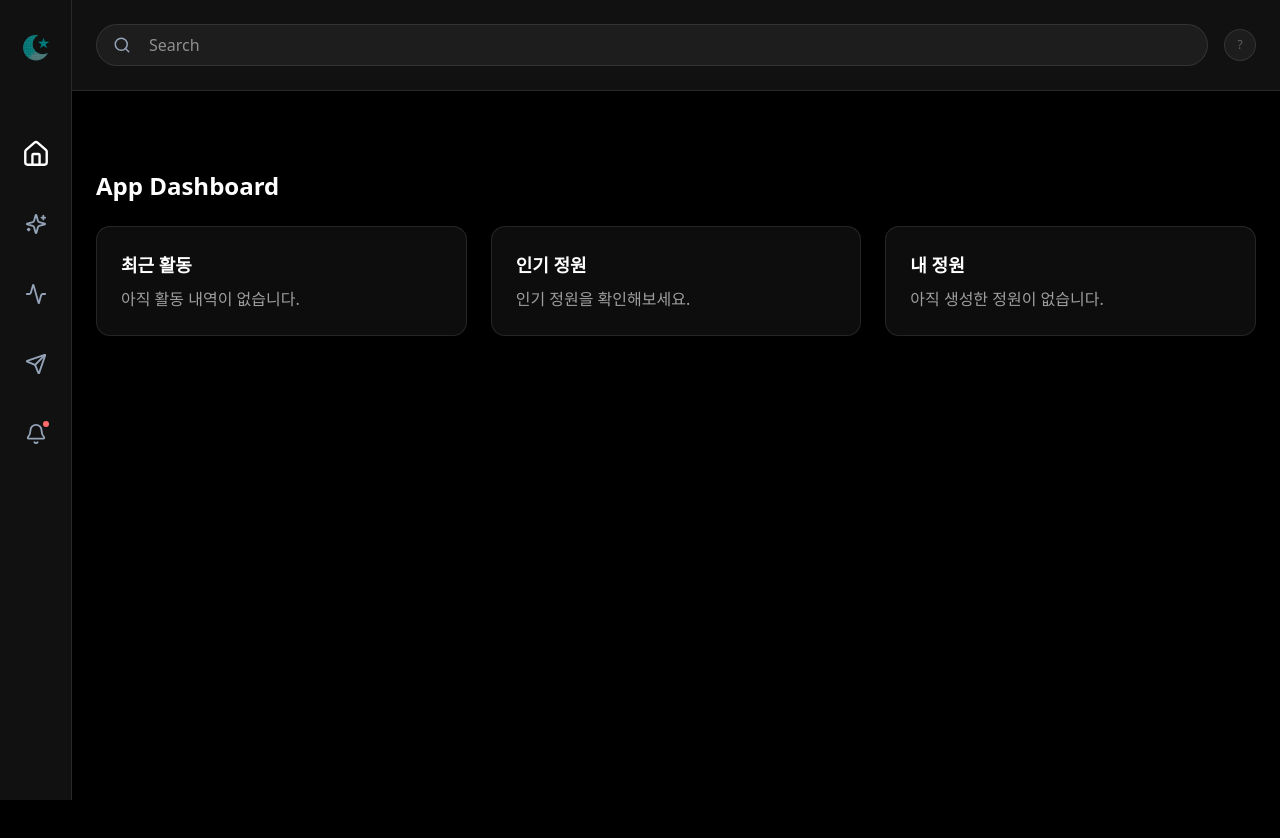
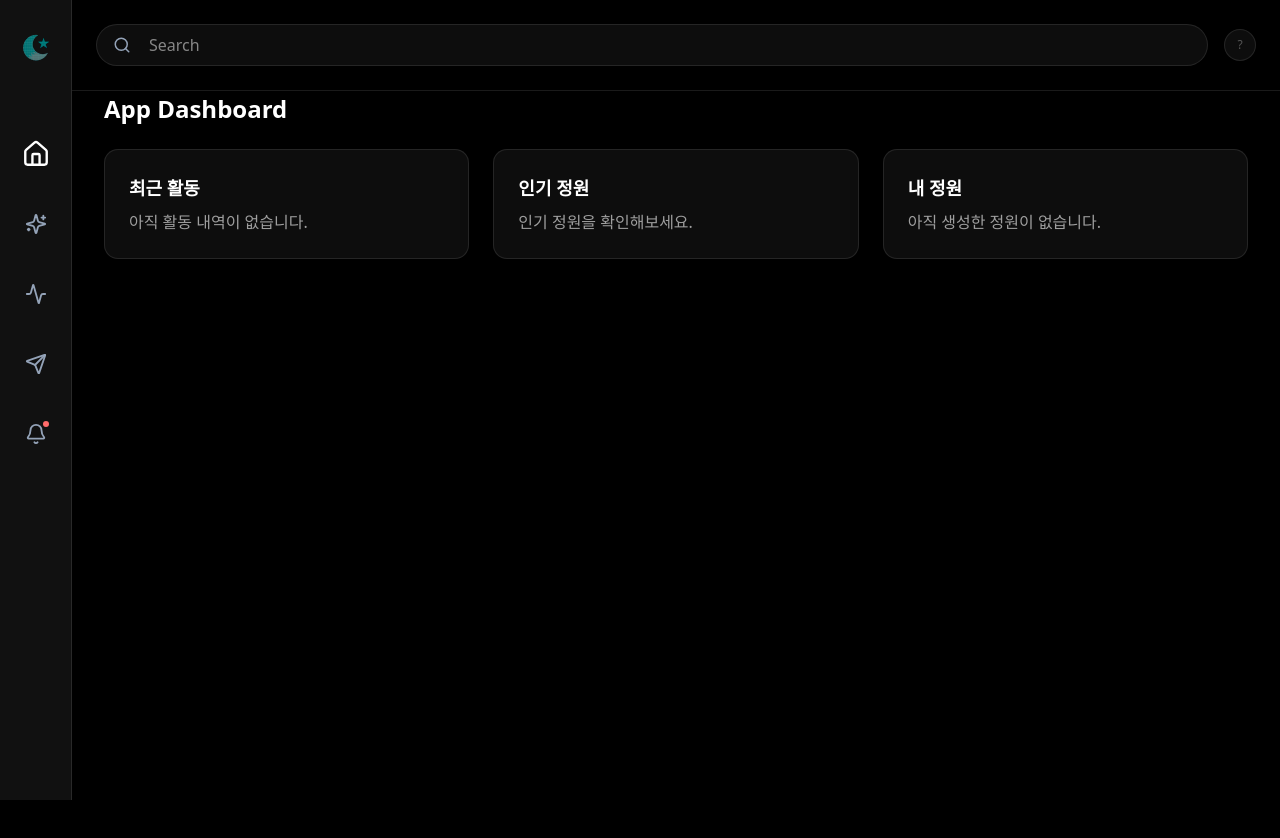
Before and after one commit to blgamann/moonlight-prepmf, a Next.js app: page /app in a window 1280 px wide. Shown: the top 838 px of the page. After the commit the page ends 800 px from the top, so only its background shows below. Built offline with nearby package versions, Linux system fonts and the light colour scheme; no server answers.

Commit message:
chore: refactor styles

```diff
--- a/app/(tabs)/app/page.tsx
+++ b/app/(tabs)/app/page.tsx
@@ -4,7 +4,7 @@ import MainPage from "@/pages/main";
 
 export default function App() {
   return (
-    <div className="min-h-screen bg-black overflow-hidden">
+    <div className="bg-black overflow-hidden mt-5">
       <MainPage />
     </div>
   );
--- /dev/null
+++ b/app/(tabs)/layout.tsx
@@ -0,0 +1,18 @@
+import Sidebar from "@/components/app/sidebar";
+import Header from "@/components/app/header";
+
+export default function TabLayout({
+  children,
+}: Readonly<{
+  children: React.ReactNode;
+}>) {
+  return (
+    <div className="overscroll-none bg-black">
+      <Sidebar />
+      <div className="ml-[72px] w-[calc(100%-72px)]">
+        <Header />
+        <div>{children}</div>
+      </div>
+    </div>
+  );
+}
--- a/app/layout.tsx
+++ b/app/layout.tsx
@@ -1,8 +1,6 @@
 import type { Metadata } from "next";
 import "./globals.css";
 import { ClerkProvider } from "@clerk/nextjs";
-import Sidebar from "@/components/app/sidebar";
-import Header, { HEADER_HEIGHT } from "@/components/app/header";
 
 export const metadata: Metadata = {
   title: "Create Next App",
@@ -15,16 +13,10 @@ export default function RootLayout({
   children: React.ReactNode;
 }>) {
   return (
-    <ClerkProvider>
-      <html lang="ko" className="bg-black">
-        <body className="overscroll-none bg-black">
-          <Sidebar />
-          <div className="ml-[72px] w-[calc(100%-72px)]">
-            <Header />
-            <div style={{ marginTop: HEADER_HEIGHT }}>{children}</div>
-          </div>
-        </body>
-      </html>
-    </ClerkProvider>
+    <html lang="ko" className="bg-black">
+      <body>
+        <ClerkProvider>{children}</ClerkProvider>
+      </body>
+    </html>
   );
 }
--- a/app/page.tsx
+++ b/app/page.tsx
@@ -68,7 +68,7 @@ export default function Home() {
 
           {/* CTA Button with hover animations as in landing.html */}
           <a
-            href="#"
+            href="/app"
             className="cta-button group inline-flex items-center px-8 py-4 bg-[#6dd1e4] text-white font-bold rounded-full mt-8 transition-all hover:-translate-y-2 hover:shadow-lg hover:shadow-[#6dd1e4]/20"
           >
             가든 둘러보기
--- a/components/app/header.tsx
+++ b/components/app/header.tsx
@@ -201,7 +201,7 @@ export default function Header() {
 
   return (
     <>
-      <header className="flex items-center justify-between p-6 border-b border-white/10 bg-[#111] fixed top-0 left-[72px] right-0 z-20">
+      <header className="flex items-center justify-between p-6 border-b border-white/10 bg-black fixed top-0 left-[72px] right-0 z-20">
         <div className="relative flex-1">
           {/* Header search button */}
           <div
--- a/pages/main.tsx
+++ b/pages/main.tsx
@@ -1,6 +1,6 @@
 export default function MainPage() {
   return (
-    <main className="p-6">
+    <main className="px-8">
       <h1 className="text-2xl font-bold text-white">App Dashboard</h1>
       <div className="mt-6 grid grid-cols-1 md:grid-cols-2 lg:grid-cols-3 gap-6">
         <div className="bg-white/5 border border-white/10 rounded-xl p-6">
--- a/pages/search.tsx
+++ b/pages/search.tsx
@@ -6,7 +6,7 @@ interface SearchPageProps {
 
 export default function SearchPage({ searchValue }: SearchPageProps) {
   return (
-    <main className="p-6">
+    <main className="px-8">
       <div className="flex items-center gap-2 mb-6">
         <Search className="w-5 h-5 text-[#36bccf]" />
         <h1 className="text-2xl font-bold text-white">검색 결과</h1>
```
